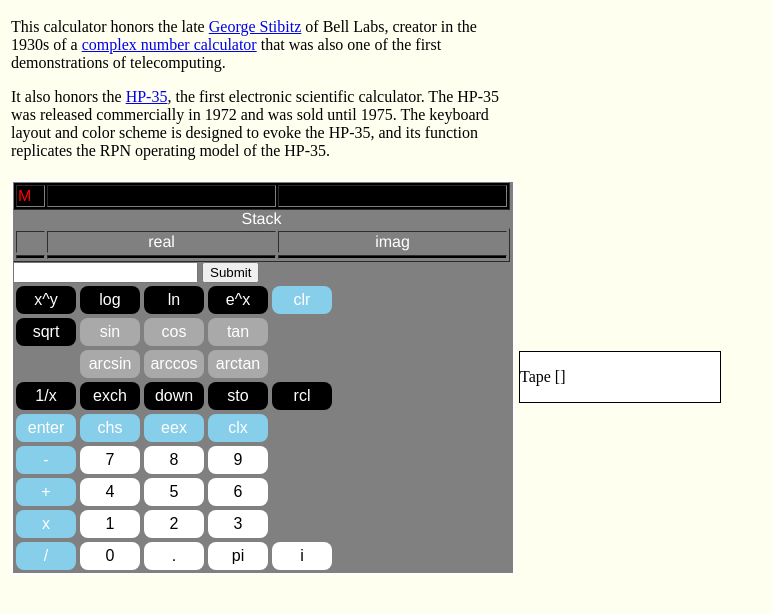
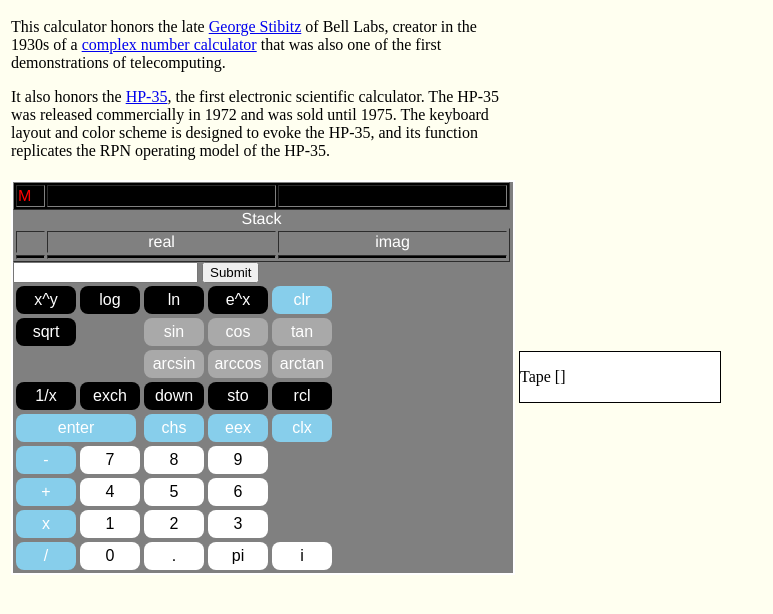
Before and after one commit to nygeek/cnc, a Flask app: template templates/cnc-35.html in a window 1280 px wide. Shown: the part 21-635 px from the top of the page, without its empty margins (0-773 px from the left). Run offline with Flask 3, Linux system fonts and the light colour scheme; the template is opened without the code that fills it, so the values that code supplies are empty.

Commit message:
clean up the UI further.

```diff
--- a/static/keyboard.css
+++ b/static/keyboard.css
@@ -76,3 +76,9 @@ button:hover {
     color: white;
     width: 60px;
 }
+
+.enter {
+    background-color: skyblue;
+    color: white;
+    width: 120px;
+}
--- a/templates/cnc-35.html
+++ b/templates/cnc-35.html
@@ -66,6 +66,7 @@
             <td><a href="/button/sqrt">
                     <button class="styled">sqrt</button>
                 </a></td>
+                <td>&nbsp;</td>
             <td><a href="/button/sin">
                     <button class="trig">sin</button>
                 </a></td>
@@ -77,6 +78,7 @@
                 </a></td>
         </tr>
         <tr>
+            <td>&nbsp;</td>
             <td>&nbsp;</td>
             <td><a href="/button/arcsin">
                     <button class="trig">arcsin</button>
@@ -106,8 +108,8 @@
                 </a></td>
         </tr>
         <tr>
-            <td><a href="/button/push">
-                    <button class="arithmetic">enter</button>
+            <td colspan="2"><a href="/button/push">
+                    <button class="enter">enter</button>
                 </a></td>
             <td><a href="/button/chs">
                     <button class="arithmetic">chs</button>
```
